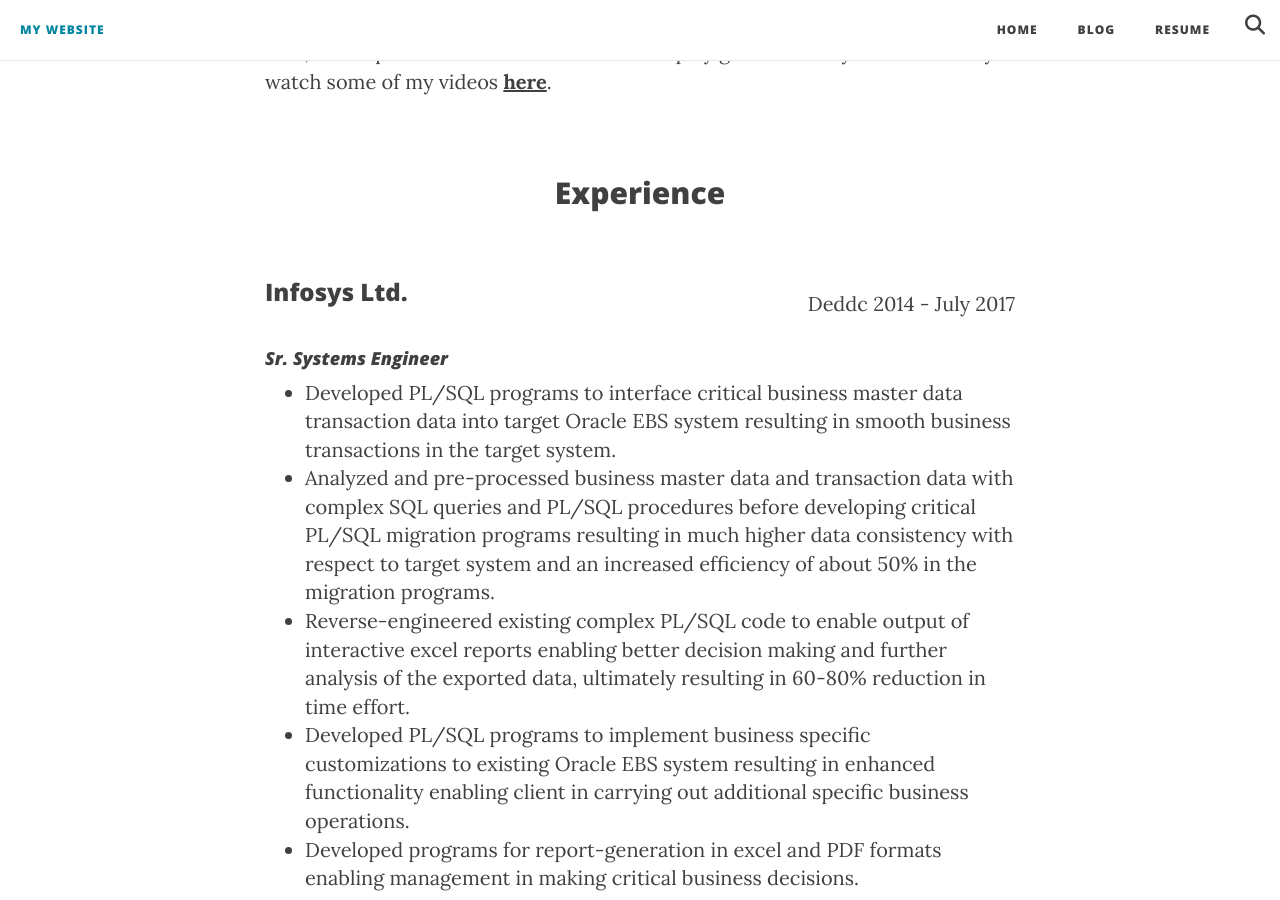
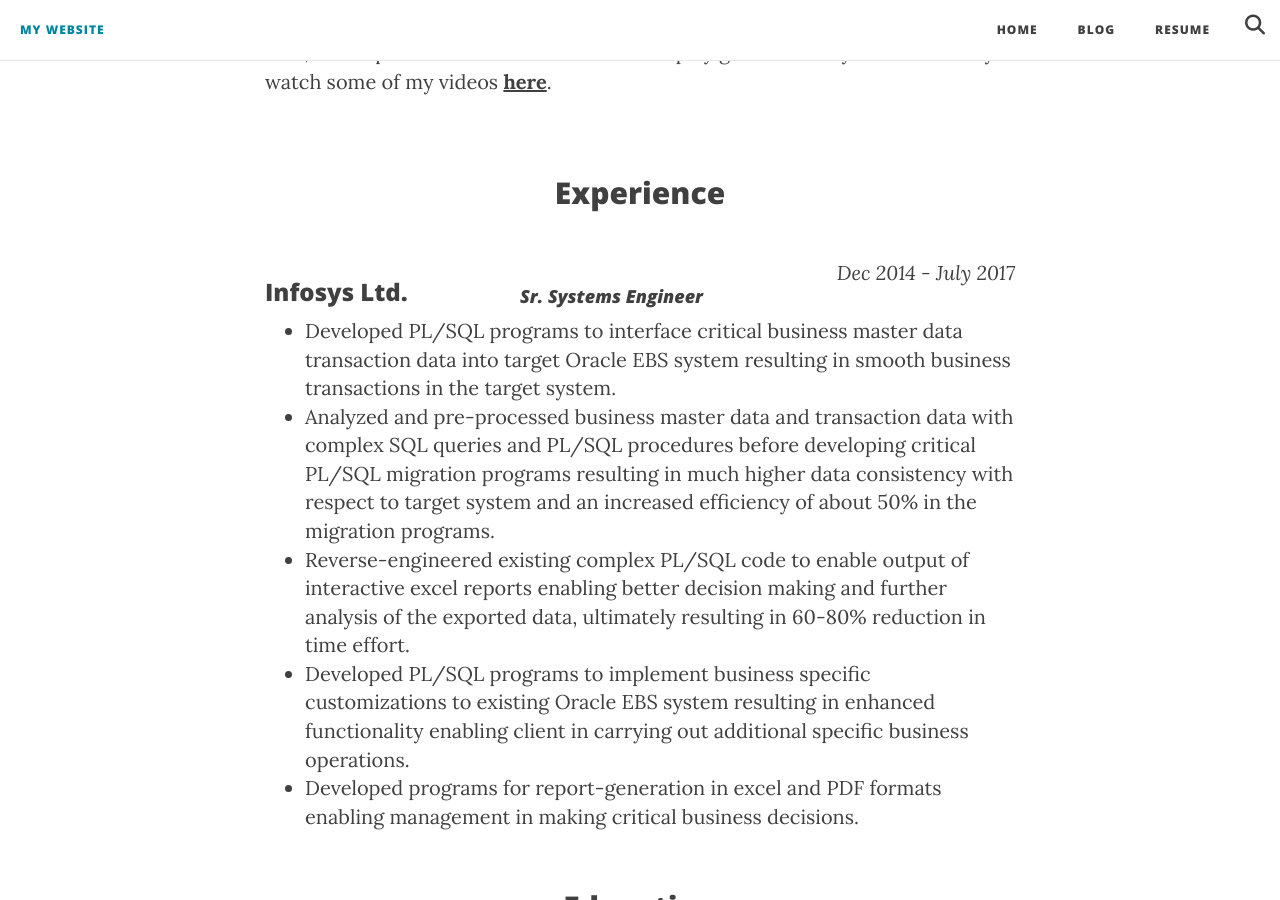
Before and after one commit to PrashantShivajiBhapkar/PrashantShivajiBBhapkar.github.io, a Jekyll site: the page built from index.html, in a window 1280 px wide and 900 px high, scrolled down 975 px. Built offline with Jekyll 4.4.1, drawn with Linux system fonts in a browser that asks for light colours; nearby versions of some CDN libraries; library files that are not in the unit come from our copies.

Commit message:
edited home page content

```diff
--- a/index.html
+++ b/index.html
@@ -40,7 +40,7 @@
             <div id="header">
 
 					<h3 style="float: left; width: 34%; text-align: left;">Infosys Ltd.</h3>
-					<p style="float: left; width: 66%; text-align: right;">Deddc 2014 - July 2017</p>
+					<i style="float: left; width: 66%; text-align: right;"><i>Dec 2014 - July 2017</i></i>
 
 
 				<h4><i>Sr. Systems Engineer</i></h4>
```
